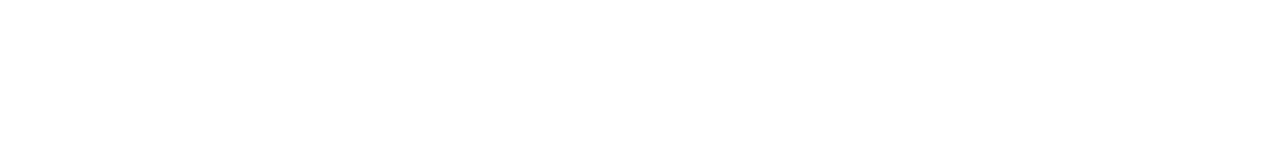
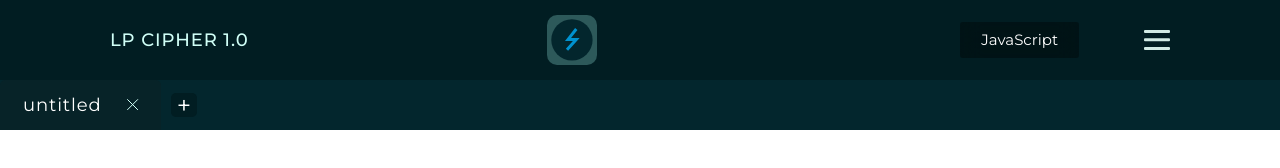
Before and after one commit to lp-deadpool12/lp-sipherNEW.github.io, a plain HTML site: page CodeEditor.html in a window 1280 px wide. Drawn offline with Linux system fonts and the light colour scheme.

Commit message:
main screen - first revision

```diff
--- a/CodeEditor.html
+++ b/CodeEditor.html
@@ -8,15 +8,49 @@
     <link rel="preconnect" href="https://fonts.googleapis.com">
     <link rel="preconnect" href="https://fonts.gstatic.com" crossorigin>
     <link rel="stylesheet" href="Sass/css/null.css">
-    <link rel="stylesheet" href="Sass/css/codeStyle.css">
+    <link rel="stylesheet" href="Sass/dist/codeStyle.css">
     <link href="https://fonts.googleapis.com/css2?family=Montserrat:wght@400;300;500;600&display=swap" rel="stylesheet">
 
     <title>LP cipher</title>
 </head>
 
 <body>
+    <div class="wrapper">
+        <div class="content">
+            <header class="header">
+                <div class="header__container container">
+                    <div class="header__content">
+                        <div class="header__title">lp cipher 1.0</div>
+                        <div class="header__icon">
+                            <img src="/lp-sipherNEW.github.io/img/header__icon.svg" alt="">
+                        </div>
+                        <div class="header__block-left">
+                            <div class="header__search-lang">JavaScript</div>
+                            <div class="header__menu"><span></span></div>
+                        </div>
+                    </div>
+                </div>
+            </header>
+            <div class="section__tabs">
+                <div class="tabs__container">
+                    <nav class="tabs__items">
+                        <a href="#tab_01" class="tabs__item active">
+                            <p>untitled</p>
+                            <div class="tab__close"><img src="/lp-sipherNEW.github.io/img/cross.svg" alt=""></div>
+                        </a>
+                        <div class="tab__create">+</div>
+                    </nav>
+                    <div class="tabs__content">
+                        <div id="tab_01" class="tabs__block">
+                            some code
+                        </div>
+                    </div>
 
-    <script src="js/codeEditor.js" defer  type="module"></script>
+                </div>
+            </div>
+        </div>
+    </div>
+    <script src="js/codeEditor.js" defer type="module"></script>
 </body>
 
 </html>
--- /dev/null
+++ b/Sass/codeStyle.scss
@@ -0,0 +1,164 @@
+.wrapper {
+   max-width: 100%;
+   margin: 0 auto;
+}
+
+.header {
+   background-color: #011D22;
+   padding: 0px 110px;
+}
+
+.header__container {
+   // max-width: 1060px;
+   width: 100%;
+   margin: 0 auto;
+}
+
+.header__content,
+.header__block-left {
+   display: flex;
+   justify-content: space-between;
+   align-items: center;
+   height: 80px;
+}
+
+.header__title {
+   font-weight: 500;
+   font-size: 18px;
+   line-height: 22px;
+   letter-spacing: 0.05em;
+   text-transform: uppercase;
+   color: #D0FFF7;
+}
+
+.header__menu {
+   width: 55px;
+   height: 55px;
+   position: relative;
+
+   img {
+      position: absolute;
+      object-fit: cover;
+      width: 100%;
+      height: 100%;
+      top: 0;
+      left: 0;
+   }
+}
+
+.header__search-lang {
+   font-weight: 400;
+   font-size: 15px;
+   line-height: 18px;
+   padding: 9px 21px;
+   margin: 0 65px;
+
+   background: rgba(0, 0, 0, 0.34);
+   backdrop-filter: blur(10px);
+   border-radius: 3px;
+}
+
+.header__menu {
+   z-index: 5;
+   display: block;
+   position: relative;
+   width: 26px;
+   height: 20px;
+   cursor: pointer;
+
+   & span,
+   &::before,
+   &::after {
+      left: 0;
+      position: absolute;
+      height: 3.33px;
+      width: 100%;
+      transition: all .3s ease 0s;
+      background-color: #D1EBE5;
+      border-radius: 1px;
+   }
+
+   &::before,
+   &::after {
+      content: "";
+   }
+
+   &::before {
+      top: 0;
+   }
+
+   &::after {
+      bottom: 0;
+   }
+
+   & span {
+      top: 50%;
+      transform: scale(1) translate(0px, -50%);
+   }
+}
+
+.section__tabs {
+   background-color: #03262D;
+}
+
+.tabs__items {
+   display: flex;
+   align-items: center;
+
+
+   .tabs__item {
+      padding: 0 17px 0 23px;
+      height: 50px;
+      display: flex;
+      justify-content: center;
+      align-items: center;
+      color: #fff;
+
+
+
+      & p {
+         position: relative;
+         z-index: 2;
+         font-weight: 400;
+         font-size: 18px;
+         line-height: 22px;
+         letter-spacing: 0.05em;
+      }
+
+      .tab__close {
+         padding: 0 0 0 20px;
+      }
+
+      &.active {
+         background-color: #072328;
+         border-radius: 5px 5px 0 0;
+      }
+   }
+
+   .tab__create {
+      font-size: 25px;
+      line-height: 50%;
+      padding: 6px;
+      background: #011D22;
+      border-radius: 5px;
+      margin: 0 10px;
+   }
+}
+
+.tabs__content {
+   .tabs__block {
+      height: calc(100vh - 130px);
+      position: relative;
+      display: none;
+      padding: 20px;
+      flex: 18;
+      line-height: 24px;
+      background-color: #072328;
+
+      &:target {
+         display: block;
+      }
+   }
+}
+
+//
--- a/Sass/css/null.css
+++ b/Sass/css/null.css
@@ -46,3 +46,7 @@ h1,h2,h3,h4,h5,h6{font-size:inherit;font-weight: 400;}
 	font-size: 20px;
 	color: red;
 }
+body {
+   font-family: 'Montserrat', sans-serif;
+	color: #fff;
+}
```
Also changed, not shown: Sass/dist/codeStyle.css (added), img/cross.svg (added), img/header__icon.svg (added).
